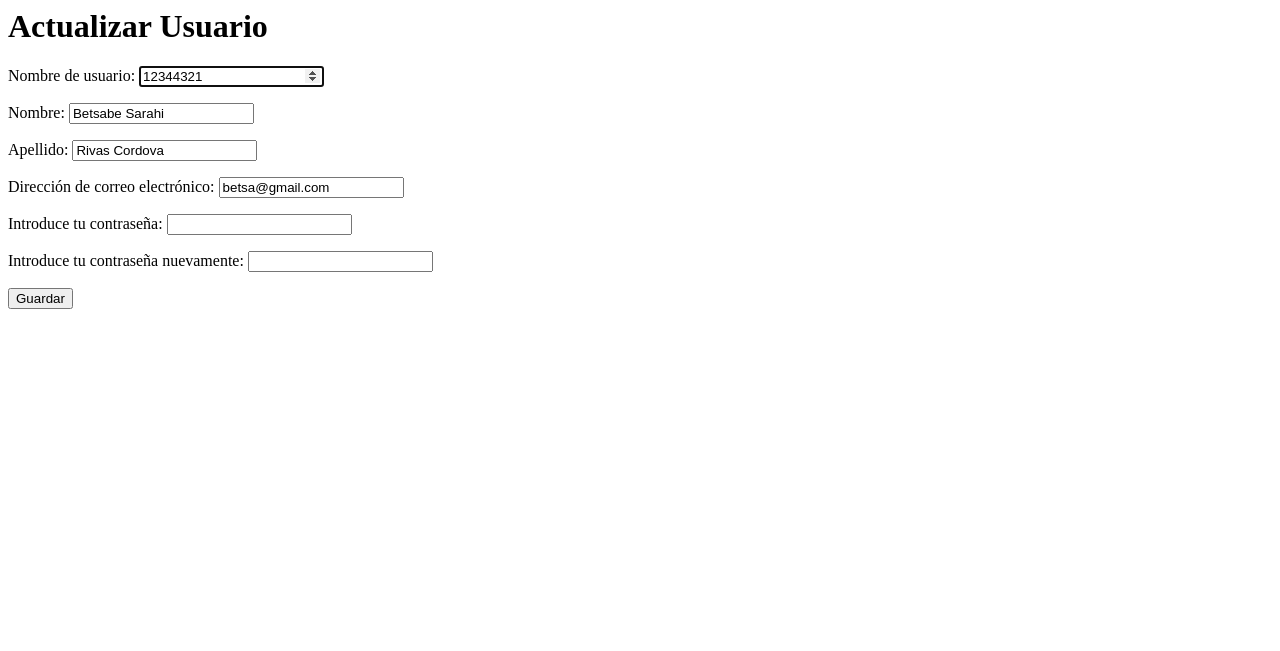
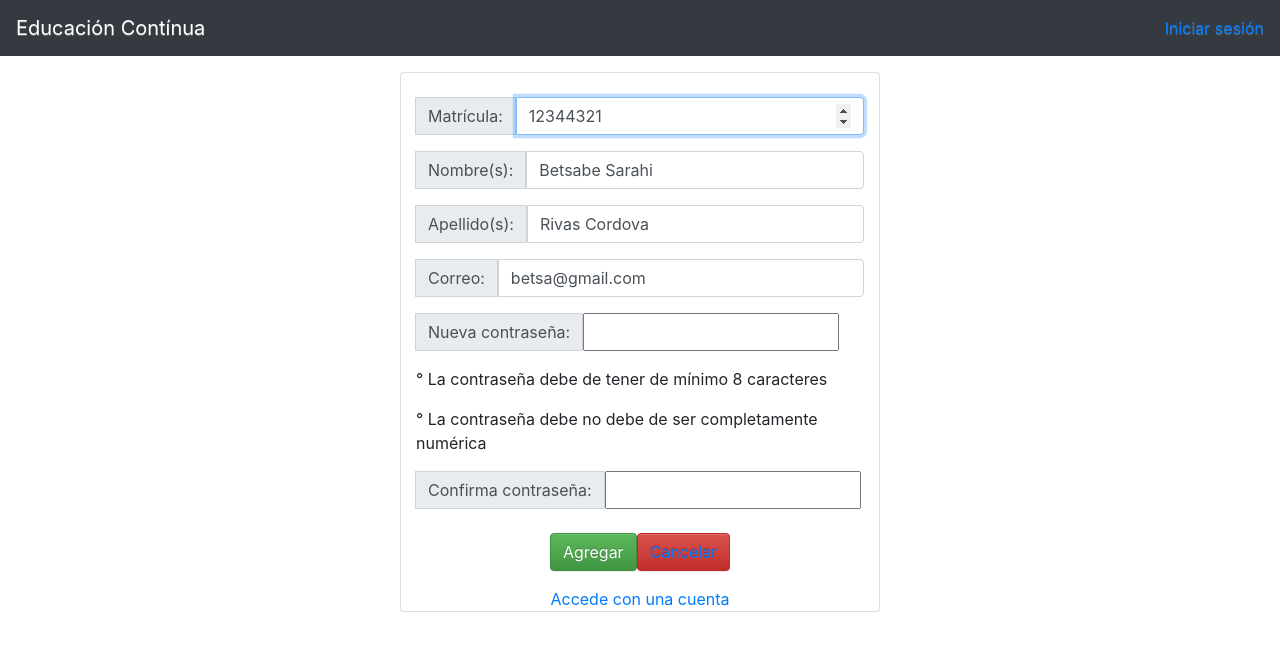
Before and after one commit to joseluisreyesm/educacioncontinua2, a Django app: page /educuaz/editar/27 in a window 1280 px wide. Shown: the top 651 px of the page. Run offline with Django 3.2, Linux system fonts and the light colour scheme; data comes from the database, SQL or seed files in the repository; both versions use the stored data as it was after the commit; some libraries are stand-ins or nearby versions.

Commit message:
Se anadieron botones de cancelar en varias pantallas

```diff
--- a/usuarios/templates/editar_usuario.html
+++ b/usuarios/templates/editar_usuario.html
@@ -1,15 +1,61 @@
-<html lang="en">
-<head>
-    <meta charset="UTF-8">
-    <meta name="viewport" content="width=device-width, initial-scale=1.0">
-    <title>Actualizar Usuario</title>
-</head>
-<body>
-    <h1>Actualizar Usuario</h1>
-    <form method="post">
-        {% csrf_token %}
-        {{form.as_p}}
-        <button type="submit">Guardar</button>
-    </form>
-</body>
-</html>
+{% extends "base_us.html" %}
+{% block title %}
+    Editar Usuario
+{% endblock %}
+
+{% block content %}
+
+    <div class="container card mb-3" style="width: 30rem;">
+    <div class="sign-form ">
+        <br>
+     <form method="post">
+      {% csrf_token %}
+      <div class="input-group mb-3 ">
+                <div class="input-group-append">
+                    <span class="input-group-text">Matrícula:</span>
+                </div>
+                {{ form.username }}
+            </div>
+         <div class="input-group mb-3 ">
+                <div class="input-group-append">
+                    <span class="input-group-text">Nombre(s):</span>
+                </div>
+                {{ form.first_name }}
+            </div>
+         <div class="input-group mb-3 ">
+                <div class="input-group-append">
+                    <span class="input-group-text">Apellido(s):</span>
+                </div>
+                {{ form.last_name }}
+            </div>
+         <div class="input-group mb-3 ">
+                <div class="input-group-append">
+                    <span class="input-group-text">Correo:</span>
+                </div>
+                {{ form.email }}
+            </div>
+         <div class="input-group mb-3 ">
+                <div class="input-group-append">
+                    <span class="input-group-text">Nueva contraseña:</span>
+                </div>
+                {{ form.password1 }}
+            </div>
+         <p class="d-flex card-text mt-3 login_container"> ° La contraseña debe de tener de mínimo 8 caracteres</p>
+         <p class="d-flex card-text mt-3 login_container"> ° La contraseña debe no debe de ser completamente numérica</p>
+         <div class="input-group mb-3 ">
+                <div class="input-group-append">
+                    <span class="input-group-text">Confirma contraseña:</span>
+                </div>
+                {{ form.password2 }}
+            </div>
+     <div class="d-flex justify-content-center mt-4 login_container">
+      <button class="btn  btn-success" type="submit">Agregar</button>
+      <button class="btn  btn-danger" type="button"><a href="{% url 'eduacionapp:home' %}"> Cancelar  </a>   </button>
+
+     </div>
+
+      <a class="d-flex card-text justify-content-center mt-3 login_container"  href="{% url 'eduacionapp:login' %}">Accede con una cuenta</a>
+     </form>
+    </div>
+    </div>
+{% endblock %}
--- a/usuarios/templates/home.html
+++ b/usuarios/templates/home.html
@@ -22,10 +22,10 @@ Login
                 {% if user.username != "admin" %}
                 <td>{{user.username}}</td>
                 <td>{{user.first_name}} {{user.last_name}}</td>
-
                 <td>
-                    <a href="{% url 'eduacionapp:editar' user.id %}" class="btn btn-primary btn-sm">Modificar</a>
-                    <a href="" class="btn btn-danger btn-sm">Eliminar</a>
+                    <a href="{% url 'eduacionapp:editar' user.id %}" class="btn btn-primary btn-sm">Modificar Informacion</a>
+                    <a href="{% url 'eduacionapp:editar_permisos' user.id %}" class="btn btn-primary btn-sm">Modificar Permisos</a>
+                    <a href="{% url 'eduacionapp:borrar' user.id %}" class="btn btn-danger btn-sm">Eliminar</a>
                 </td>
             </tr>
 
--- a/usuarios/templates/register.html
+++ b/usuarios/templates/register.html
@@ -50,6 +50,7 @@
             </div>
      <div class="d-flex justify-content-center mt-3 login_container">
       <button class="btn  btn-success" type="submit">Agregar</button>
+         <button class="btn  btn-danger" type="button"><a href="{% url 'eduacionapp:home' %}"> Cancelar  </a>   </button>
      </div>
       <a class="d-flex card-text justify-content-center mt-3 login_container"  href="{% url 'eduacionapp:login' %}">Accede con una cuenta</a>
      </form>
--- a/usuarios/urls.py
+++ b/usuarios/urls.py
@@ -7,10 +7,13 @@ app_name='eduacionapp'
 
 #Aqui se determinan las urls a las que se puede acceder a la página
 urlpatterns = [
-    path('home/', views.Home.as_view(), name='home'),
+    path('home/', views.Home, name='home'),
     path('login/', views.Login.as_view(), name='login'),
     path('register/', views.Register.as_view(), name='register'),
     path('editar/<int:id>', views.editar_usuario, name='editar'),
+    path('editar_permisos/<int:id>', views.editar_permisos, name='editar_permisos'),
+    path('delete/<int:id>/', views.elimina_usuario, name='borrar'),
+    path(r'logout/', auth_views.LogoutView.as_view(), name='logout'),
 
-    path(r'^logout/', auth_views.LogoutView.as_view(), name='logout'),
+
 ]
--- a/usuarios/views.py
+++ b/usuarios/views.py
@@ -5,10 +5,13 @@ from django.views.generic import TemplateView
 from django.contrib.auth.views import LoginView
 from django.contrib.auth.forms import AuthenticationForm
 from django.contrib.auth.models import User
+
 from .decorators import unauthenticated_user
 from django.utils.decorators import method_decorator
 from django.views.generic import ListView
 from django.shortcuts import render, redirect
+#importa los grupos que tienen diferentes permisos
+from django.contrib.auth.models import Group
 
 
 #Esta clase se utiliza para realizar el registro de un nuevo usuario en la plataforma web
@@ -17,6 +20,7 @@ class Register(CreateView):
     model = User
     template_name = "register.html"
     form_class = UsuarioForm
+
     success_url = reverse_lazy('eduacionapp:login')
 
 #Esta clase se utiliza para iniciar sesion dentro de la plataforma web
@@ -27,15 +31,13 @@ class Login(LoginView):
     success_url = reverse_lazy('eduacionapp:admin')
 
 #Esta clase es para organizar el contenido base de la plataforma web
-class Home (TemplateView):
-    template_name = 'Home.html'
-    success_url = reverse_lazy('eduacionapp:admin')
+
+def Home(request):
     usuarios = User.objects.all()
-    extra_context = ({'usuarios': usuarios})
+    context = {'usuarios': usuarios}
+    return render(request, 'home.html', context)
 
-    def lista(request):
-        usuarios = User.objects.all()
-        return render(request, 'home.html', {'usuarios': usuarios})
+
 
 class ListaUsuario(ListView):
     model = User
@@ -50,3 +52,42 @@ def editar_usuario(request, id):
             return redirect('eduacionapp:home')
     context = {'form': form}
     return render(request, 'editar_usuario.html', context)
+
+# Elimina un usario
+def elimina_usuario(request, id):
+    usua = User.objects.get(id=id)
+    if request.method == "POST":
+        usua.delete()
+        return redirect('/')
+    context = {'usua': usua}
+    return render(request, 'delete.html', context)
+
+#Modifica los permisos de un usuario
+def editar_permisos(request, id):
+    usua =User.objects.get(id=id)
+    group_al = Group.objects.get(name='alumno')
+    group_pro = Group.objects.get(name='profesor')
+
+
+    # seleccionar el tipo de permiso a mano
+    if request.method == "POST":
+        #identidica el permiso
+        #Eres un estudiante
+        if '_estudiante' in request.POST:
+            print(usua.groups.all()[0])
+            #quitamos los grupos
+            usua.groups.clear()
+            #le da permiso de estudiante
+            usua.groups.add(group_al)
+
+
+        #Entonces eres un profesor
+        else:
+            # Le da permiso de profesor
+            usua.groups.clear()
+            usua.groups.add(group_pro)
+        #usua.delete()
+        return redirect('eduacionapp:home')
+    #Se le entrega los datos para mostrarlos
+    context = {'usua': usua}
+    return render(request, 'editar_permisos.html', context)
```
Also changed, not shown: db.sqlite3.
